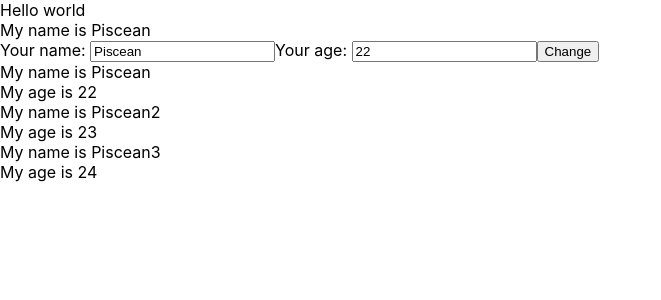
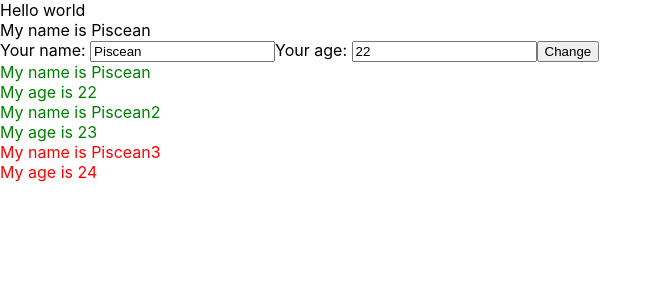
Before and after one commit to PhanTrungDuc25203/learn_react_hook, a React (Create React App) app: page / in a window 1280 px wide. Shown: the top 300 px of the page, without its empty margins (0-661 px from the left). Built offline with nearby package versions, Linux system fonts and the light colour scheme.

Commit message:
react basic 6

```diff
--- a/src/App.css
+++ b/src/App.css
@@ -10,6 +10,14 @@ body {
 code {
   font-family: source-code-pro, Menlo, Monaco, Consolas, 'Courier New',
     monospace;
+}
+
+.red-text {
+    color: red;
+}
+
+.green-text {
+    color: green;
 }
 
 .App {
--- a/src/components/UserInfo.js
+++ b/src/components/AddUserInfo.js
@@ -1,6 +1,6 @@
 import React from "react";
 
-class UserInfo extends React.Component {
+class AddUserInfo extends React.Component {
 
     state = {
         name: 'Piscean',
@@ -23,6 +23,11 @@ class UserInfo extends React.Component {
     handleOnSubmit(event) {
         event.preventDefault();
         console.log(this.state)
+        this.props.handleAddNewUsers({
+            id: 100,
+            name: this.state.name,
+            age: this.state.age,
+        })
     }
 
     render() {
@@ -52,4 +57,4 @@ class UserInfo extends React.Component {
     }
 }
 
-export default UserInfo;
+export default AddUserInfo;
--- a/src/components/DisplayInfo.js
+++ b/src/components/DisplayInfo.js
@@ -3,11 +3,36 @@ import React from "react";
 class DisplayInfo extends React.Component {
     render() {
         const { listUsers } = this.props;
+        console.table(listUsers);
         return (
             <div>
                 {listUsers.map((user) => {
+                    // if (user.age > 23) {
+                    //     return (
+                    //         <div key={user.id} className="red-text">
+                    //             <div>
+                    //                 My name is {user.name}
+                    //             </div>
+                    //             <div>
+                    //                 My age is {user.age}
+                    //             </div>
+                    //         </div>
+                    //     )
+                    // } else {
+                    //     return (
+                    //         <div key={user.id} className="green-text">
+                    //             <div>
+                    //                 My name is {user.name}
+                    //             </div>
+                    //             <div>
+                    //                 My age is {user.age}
+                    //             </div>
+                    //         </div>
+                    //     )
+                    // }
+
                     return (
-                        <div key={user.id}>
+                        <div key={user.id} className={user.age > 23 ? "red-text" : "green-text"}>
                             <div>
                                 My name is {user.name}
                             </div>
--- a/src/components/MyComponent.js
+++ b/src/components/MyComponent.js
@@ -1,22 +1,31 @@
 import React from "react";
-import UserInfo from "./UserInfo";
+import AddUserInfo from "./AddUserInfo";
 import DisplayInfo from "./DisplayInfo";
 
 class MyComponent extends React.Component {
 
     state = {
         listUsers: [
-            { id: 1, name: "Piscean", age: 22 },
-            { id: 2, name: "Piscean2", age: 23 },
-            { id: 3, name: "Piscean3", age: 24 },
+            { id: 1, name: "Piscean", age: "22" },
+            { id: 2, name: "Piscean2", age: "23" },
+            { id: 3, name: "Piscean3", age: "24" },
         ]
+    }
+
+    handleAddNewUsers = (userObj) => {
+        console.log(userObj)
+        this.setState({
+            listUsers: [userObj, ...this.state.listUsers]
+        })
     }
 
     render() {
         return (
             <div>
-                <UserInfo />
-                <DisplayInfo listUsers={this.state.listUsers} />
+                <AddUserInfo handleAddNewUsers={this.handleAddNewUsers} />
+                <DisplayInfo
+                    listUsers={this.state.listUsers}
+                />
             </div>
         );
     }
```
